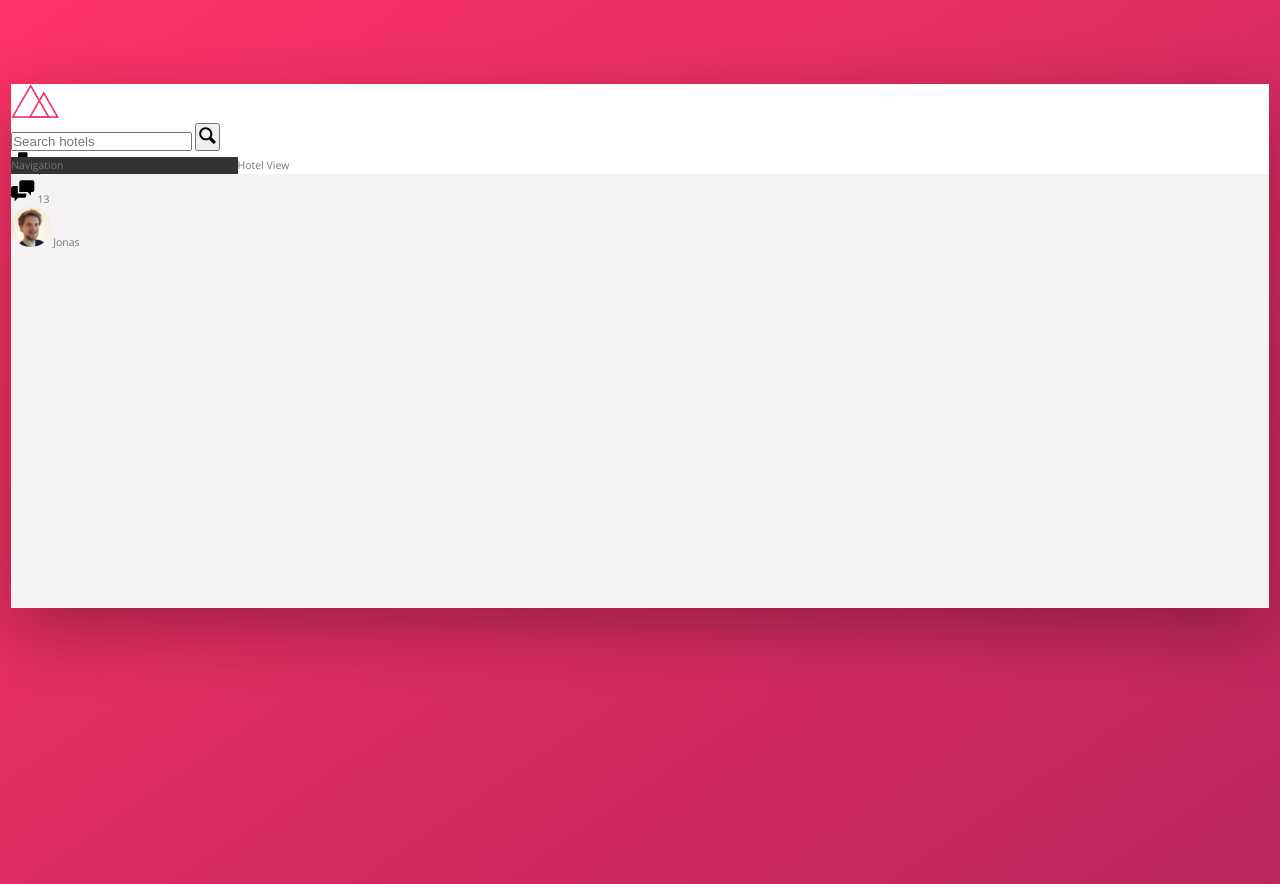
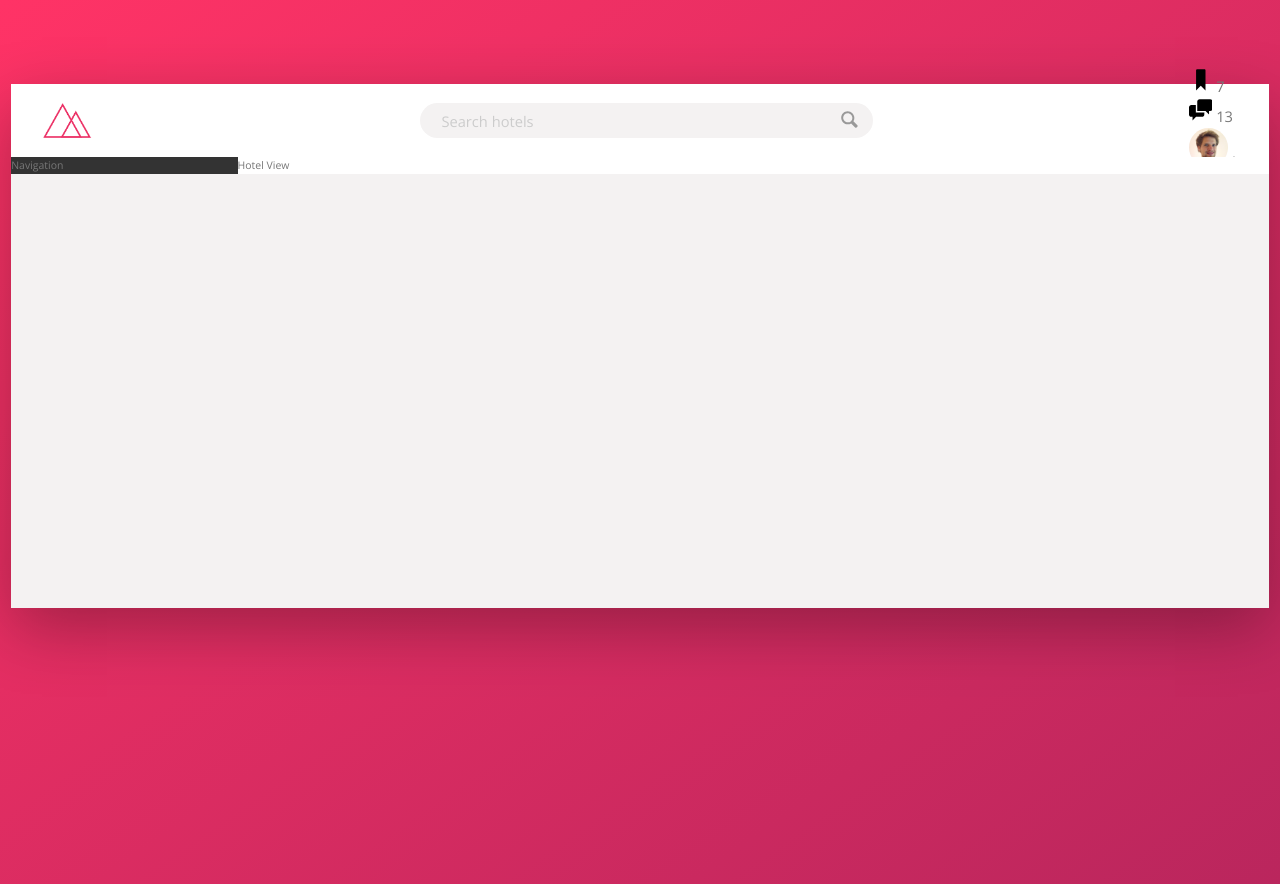
Before and after one commit to Do-mi-nic/trillo-project, a website: page index.html in a window 1280 px wide. Drawn offline with nearby package versions, Linux system fonts and the light colour scheme.

Commit message:
Style Search

```diff
--- a/sass/_components.scss
+++ b/sass/_components.scss
@@ -1,19 +1,62 @@
 //LOGO
 .logo {
   height: 3.25rem;
+  margin-left: 3rem;
 }
 
 //SEARCH
 .search {
+  flex: 0 0 40%;
+
+  display: flex;
+  align-items: center;
+  justify-content: center;
+
   &__input {
+    font-family: inherit;
+    font-size: inherit;
+    color: inherit;
+    background-color: var(--color-grey-light-2);
+    border: none;
+    padding: 0.7rem 2rem;
+    margin-right: -3.25rem;
+    border-radius: 100px;
+    width: 90%;
+    transition: all 0.2s;
+
+    &:focus {
+      outline: none;
+      width: 100%;
+      background-color: var(--color-grey-light-3);
+    }
+
+    &::-webkit-input-placeholder {
+      font-weight: 100;
+      color: var(--color-grey-light-4);
+    }
+  }
+
+  &__input:focus + &__button {
+    background-color: var(--color-grey-light-3);
   }
 
   &__button {
+    border: none;
+    background-color: var(--color-grey-light-2);
+
+    &:focus {
+      outline: none;
+    }
+
+    &:active {
+      transform: translateY(2px);
+    }
   }
 
   &__icon {
     height: 2rem;
     width: 2rem;
+    fill: var(--color-grey-dark-3);
   }
 }
 
--- a/sass/_layout.scss
+++ b/sass/_layout.scss
@@ -8,9 +8,14 @@
 }
 
 .header {
+  font-size: 1.4rem;
   height: 7rem;
   background-color: #fff;
   border-bottom: var(--color-grey-light-2);
+
+  display: flex;
+  justify-content: space-between;
+  align-items: center;
 }
 
 .content {
```
Also changed, not shown: css/style.css.
